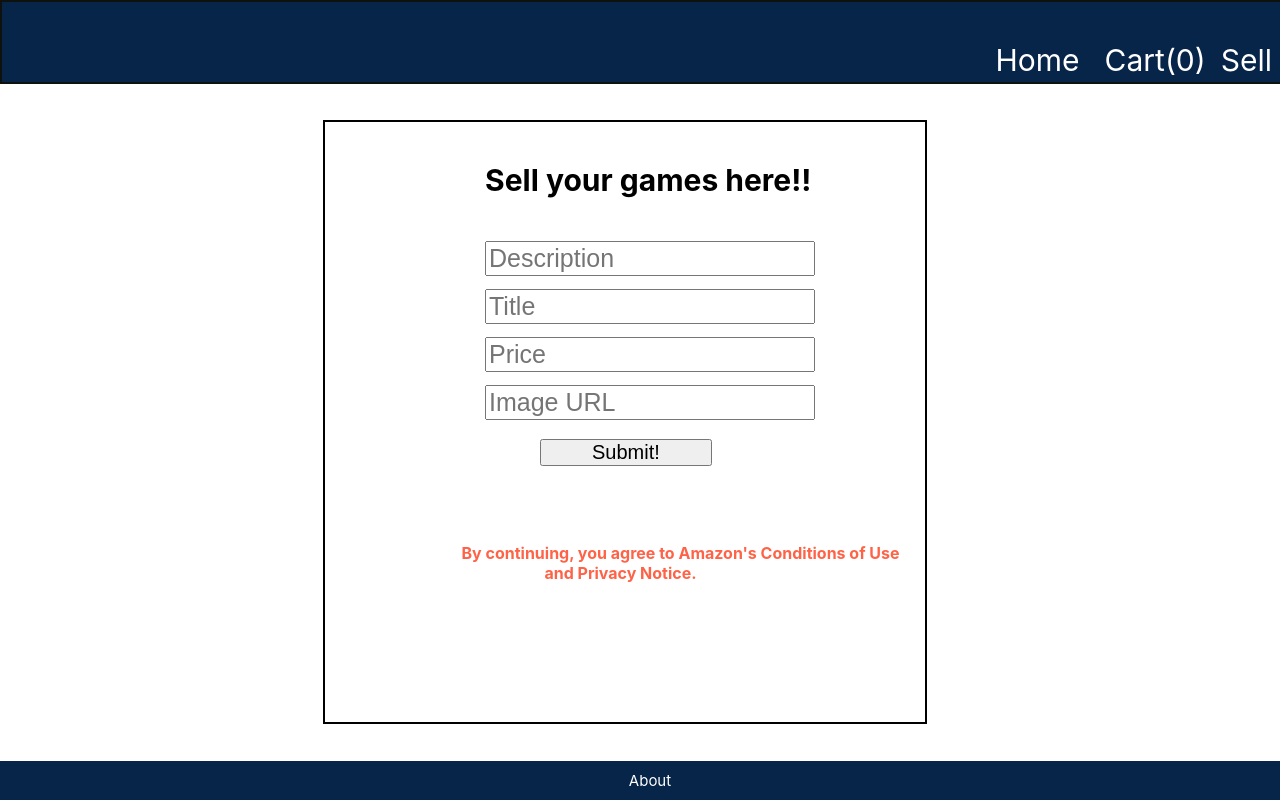
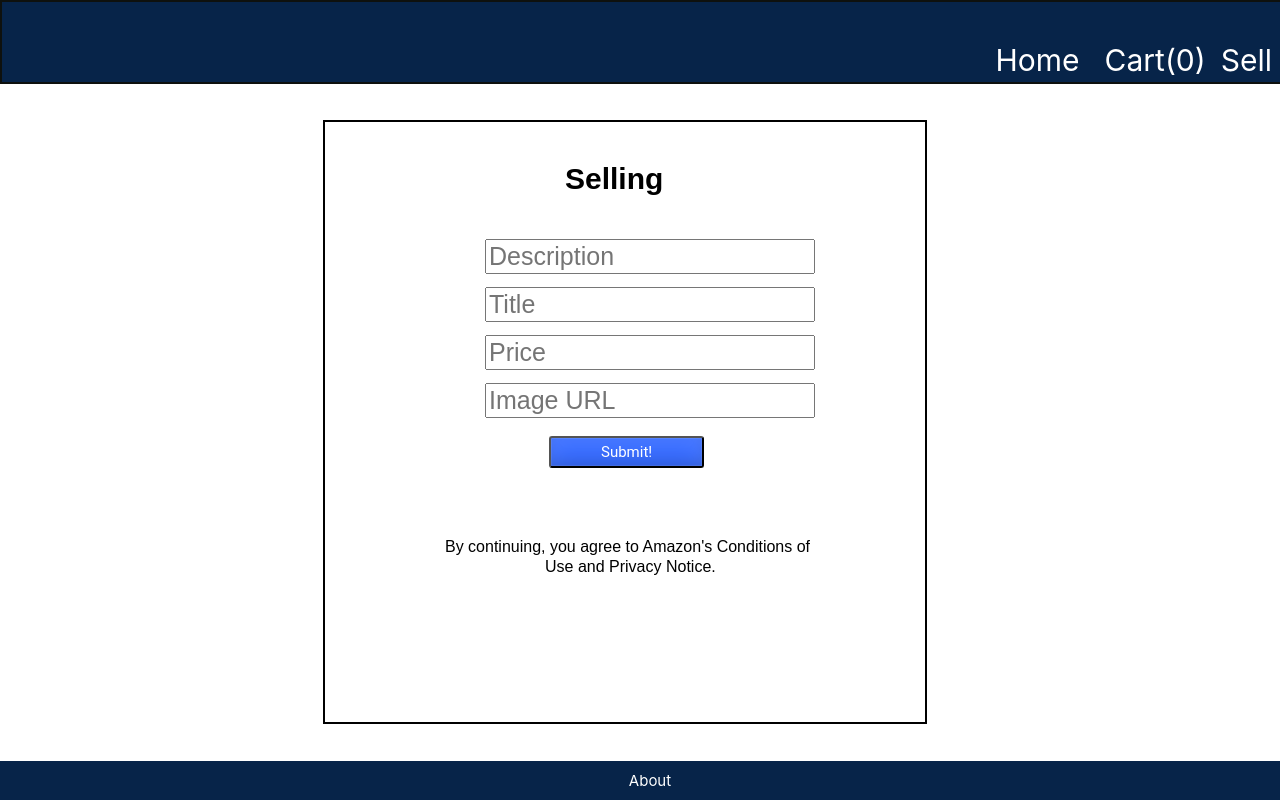
Before and after one commit to oscarrios26/Shopazon, a React (Create React App) app: page /new in a window 1280 px wide. Built offline with nearby package versions, Linux system fonts and the light colour scheme; no server answers.

Commit message:
started about  me page

```diff
--- a/src/components/Cart/Cart.css
+++ b/src/components/Cart/Cart.css
@@ -22,4 +22,47 @@
 .cartTitle{
     text-align: center;
     font-size: 50px;
+    margin-top: 150px;
 }
+.emptyhomelink{
+   color: white;
+   display:inline-block;
+   text-decoration: none;
+   font-size: 20px;
+
+
+
+
+}
+
+#centerbutton{
+   text-align: center;
+   margin-top: 50px;
+
+
+
+}
+.buttonempty{
+padding:0.7em 1.7em;
+margin:0 0.3em 0.3em 0;
+border-radius:0.2em;
+box-sizing: border-box;
+text-decoration:none;
+font-family:'Roboto',sans-serif;
+font-weight:400;
+color:#FFFFFF;
+background-color:#3369ff;
+box-shadow:inset 0 -0.6em 1em -0.35em rgba(0,0,0,0.17),inset 0 0.6em 2em -0.3em rgba(255,255,255,0.15),inset 0 0 0em 0.05em rgba(255,255,255,0.12);
+text-align:center;
+}
+.buttonempty:hover{
+   -webkit-transform: scale(1.1);
+   transform: scale(1.1);
+ }
+
+
+#buttonfont{
+   color: white;
+   text-decoration: none;
+   font-size: 15px;
+}
--- a/src/components/Cart/Cart.jsx
+++ b/src/components/Cart/Cart.jsx
@@ -1,4 +1,5 @@
 import { useState } from "react";
+import { Link } from "react-router-dom";
 
 import "./Cart.css"
 
@@ -17,8 +18,11 @@ export default function Cart(props) {
     return (
 
         <div className="gridCart">
-            {cart.length > 0 ? <h2 className="cartTitle">Cart</h2> : <h2 className="cartTitle">Your Cart is Empty </h2>}
+            {cart.length > 0 ? <h2 className="cartTitle">Cart</h2>
+            : <h2 className="cartTitle">Your Cart is Empty </h2>}
 
+            {cart.length > 0 ? null
+            : <p id="centerbutton"><button className="buttonempty" ><Link id="buttonfont" to='/'>continue shopping</Link> </button></p>}
             <div>
             {props.cart.map(crt => (
                 <div >
--- a/src/components/Details/Details.css
+++ b/src/components/Details/Details.css
@@ -15,6 +15,8 @@ text-align: center;
 
 .infoText{
     text-align: center;
+    font-family: "Amazon Ember",Arial,sans-serif;
+    font-size: 15px;
 
 }
 .infoPrice{
@@ -24,5 +26,24 @@ text-align: center;
 
 }
 .buttoncart{
+    font-size: 15px;
+    padding: 5px 50px;
+margin:0 0.3em 0.3em 0;
+border-radius:0.2em;
+box-sizing: border-box;
+text-decoration:none;
+font-family:'Roboto',sans-serif;
+font-weight:400;
+color:#FFFFFF;
+background-color:#3369ff;
+box-shadow:inset 0 -0.6em 1em -0.35em rgba(0,0,0,0.17),inset 0 0.6em 2em -0.3em rgba(255,255,255,0.15),inset 0 0 0em 0.05em rgba(255,255,255,0.12);
+text-align:center;
+}
+.buttoncart:hover{
+    -webkit-transform: scale(1.1);
+   transform: scale(1.1);
+}
+.gameinfodetails{
+    font-family: "Amazon Ember",Arial,sans-serif;
     font-size: 25px;
 }
--- a/src/components/Details/Details.jsx
+++ b/src/components/Details/Details.jsx
@@ -33,7 +33,7 @@ const addToCart = (gameInfo) => {
 
 <div className="rela" >
     <div id="gamedetais">
-     <h3 >{gameInfo.fields.title}</h3>
+     <h3 className="gameinfodetails">{gameInfo.fields.title}</h3>
      <img id="imagesize"  src={gameInfo.fields.image} />
      </div>
     <h3 className="infoText">{gameInfo.fields.text}</h3>
--- a/src/components/Footer/Footer.css
+++ b/src/components/Footer/Footer.css
@@ -12,8 +12,22 @@
 
 
 }
+#Footer:hover{
+  -webkit-transform: scale(1.1);
+  transform: scale(1.1);
+}
 .linktag{
   color: white;
   text-decoration: none;
 
 }
+
+.aboutMe{
+  text-align: center;
+}
+.mission{
+  margin-top: 300px;
+}
+.bluediv{
+  background-color: rgb(25, 111, 209);
+}
--- a/src/components/Footer/Myinfo.jsx
+++ b/src/components/Footer/Myinfo.jsx
@@ -2,8 +2,15 @@
 
 export default function Myinfo() {
     return (
-        <div>
-            <h3>hello my name is Oscar Rios</h3>
+        <div className="aboutMe">
+            <div className="bluediv">
+            <h1>Shopazon</h1>
+            <h3>CEO Oscar Rios</h3>
+            </div>
+            <p className="mission">At Shopazon our customers are our most important value, customer satisfaction is our main priority.
+                 We distribute over one million games worldwide, satisfying millions of gamers like you.
+                 Our mission statement is not just to give you the most popular games, fast delivery,
+                 and best customer experience, we want to create happiness and joy for all gamers.</p>
         </div>
     )
 }
--- a/src/components/Form.css
+++ b/src/components/Form.css
@@ -25,9 +25,24 @@
     margin-bottom: 10px;
 }
 #buttoninput{
-    font-size: 20px;
-    margin-left: 55px;
-    padding: 0 50px;
+    font-size: 15px;
+    margin-left: 64px;
+    padding: 5px 50px;
+    /* padding:0.7em 1.7em; */
+/* margin:0 0.3em 0.3em 0; */
+border-radius:0.2em;
+box-sizing: border-box;
+text-decoration:none;
+font-family:'Roboto',sans-serif;
+font-weight:400;
+color:#FFFFFF;
+background-color:#3369ff;
+box-shadow:inset 0 -0.6em 1em -0.35em rgba(0,0,0,0.17),inset 0 0.6em 2em -0.3em rgba(255,255,255,0.15),inset 0 0 0em 0.05em rgba(255,255,255,0.12);
+text-align:center;
+}
+#buttoninput:hover{
+    -webkit-transform: scale(1.1);
+  transform: scale(1.1);
 }
 
 
@@ -48,9 +63,30 @@
   .terms{
       position: absolute;
       top: 400px;
-      color: tomato;
-      text-indent: 120px;
-      text-align: center;
-      left: 1px;
-      right: 10px;
+      color: black;
+      margin-left: 120px;
+
+      font-family: "Amazon Ember",Arial,sans-serif;
   }
+  .terms:hover{
+    -webkit-transform: scale(1.1);
+    transform: scale(1.1);
+  }
+  .terms2{
+    position: absolute;
+    top: 420px;
+    color: black;
+    margin-left: 220px;
+
+    font-family: "Amazon Ember",Arial,sans-serif;
+  }
+  .terms2:hover{
+    -webkit-transform: scale(1.1);
+    transform: scale(1.1);
+  }
+
+#formtitle{
+    margin-left: 80px;
+    font-family: "Amazon Ember",Arial,sans-serif;
+    font-size: 30px;
+}
--- a/src/components/Form.jsx
+++ b/src/components/Form.jsx
@@ -7,10 +7,11 @@ export default function form(props) {
 
 
         <div class="exampleText">
-        <h4 className="terms">By continuing, you agree to Amazon's Conditions of Use and Privacy Notice.</h4>
+        <p className="terms">By continuing, you agree to Amazon's Conditions of </p>
+        <p className="terms2"> Use and Privacy Notice.</p>
         <div id="Final">
           <form onSubmit={props.handleSubmit} >
-            <h4 >Sell your games here!!</h4>
+            <h4 id="formtitle" >Selling</h4>
 
 
 
--- a/src/components/Homepage/Homepage.css
+++ b/src/components/Homepage/Homepage.css
@@ -17,5 +17,16 @@
 
 .dispalytitle {
     text-align: center;
+    text-decoration: none;
+}
 
+#hometitlegame{
+    text-decoration: none;
+    font-size: 20px;
+    color: #0F1111;
+    font-family: "Amazon Ember",Arial,sans-serif;
 }
+#hometitlegame:hover{
+    -webkit-transform: scale(1.1);
+    transform: scale(1.1);
+}
--- a/src/components/Homepage/Homepage.jsx
+++ b/src/components/Homepage/Homepage.jsx
@@ -20,7 +20,7 @@ export default function Homepage(props) {
                 to={`/details/${vg.id}`} className="dispalytitle">
 
                 <img src={vg.fields.image} className="eachgame" />
-                <h3>{vg.fields.title}</h3>
+                <h3 id="hometitlegame">{vg.fields.title}</h3>
             </Link>
 
         ))}
--- a/src/components/Nav/Nav.css
+++ b/src/components/Nav/Nav.css
@@ -29,6 +29,9 @@
       margin-right: 10px;
     }
 
+
+
+
     .cartlink{
        color: white;
        text-decoration: none;
```
